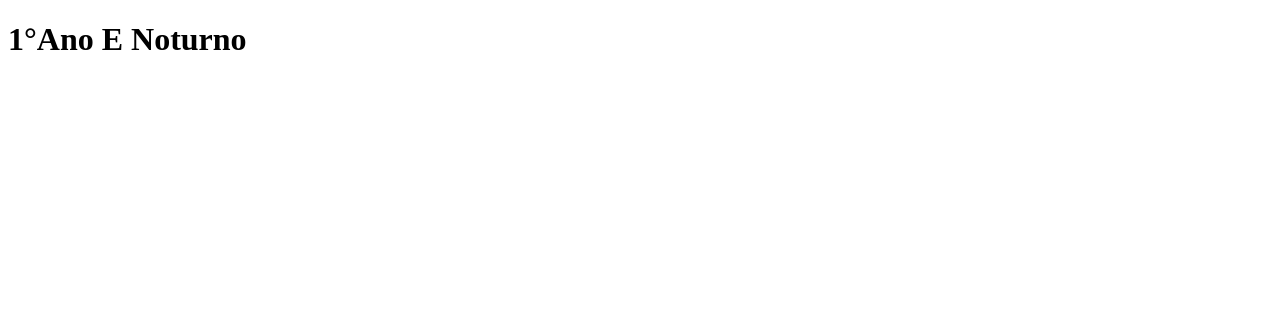
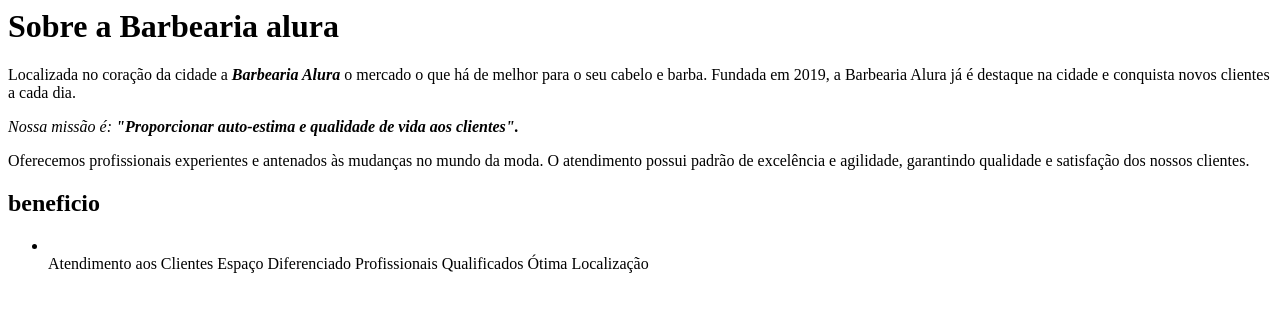
Before and after one commit to gordinho155157/1Ano-E-Murilo, a plain HTML site: page index.html in a window 1280 px wide. Drawn offline with Linux system fonts and the light colour scheme.

Commit message:
Update index.html
aaa

```diff
--- a/index.html
+++ b/index.html
@@ -1,11 +1,36 @@
-<!DOCTYPE html>
+</html><!DOCTYPE html>
 <html lang="en">
 <head>
     <meta charset="UTF-8">
     <meta name="viewport" content="width=device-width, initial-scale=1.0">
-    <title>Ana</title>
+    <title>Barbearia Alura h1</h1></title>
 </head>
 <body>
-  <h1>1°Ano E Noturno</h1>
+  <h1>Sobre a Barbearia alura</h1>
+
+<p>Localizada no coração da cidade a<em><strong> Barbearia Alura</strong></em> o mercado o que há de melhor para o seu cabelo e barba. Fundada em 2019,
+     a Barbearia Alura já é destaque na cidade e conquista novos clientes a cada dia.</p>
+
+
+
+<p><em> Nossa missão é:<strong> "Proporcionar auto-estima e qualidade de vida aos clientes".</strong></em></p>
+
+
+<p>Oferecemos profissionais experientes e antenados às mudanças no mundo da moda. O atendimento possui padrão de excelência e
+    agilidade, garantindo qualidade e
+ satisfação dos nossos clientes.</p>
+<h2>beneficio</h2>
+
+<ul>
+ <li></li>   Atendimento aos Clientes
+ Espaço Diferenciado
+ Profissionais Qualificados
+ Ótima Localização
+
+
+
+</ul>
+
+
 </body>
-</html>
+<html>
```
